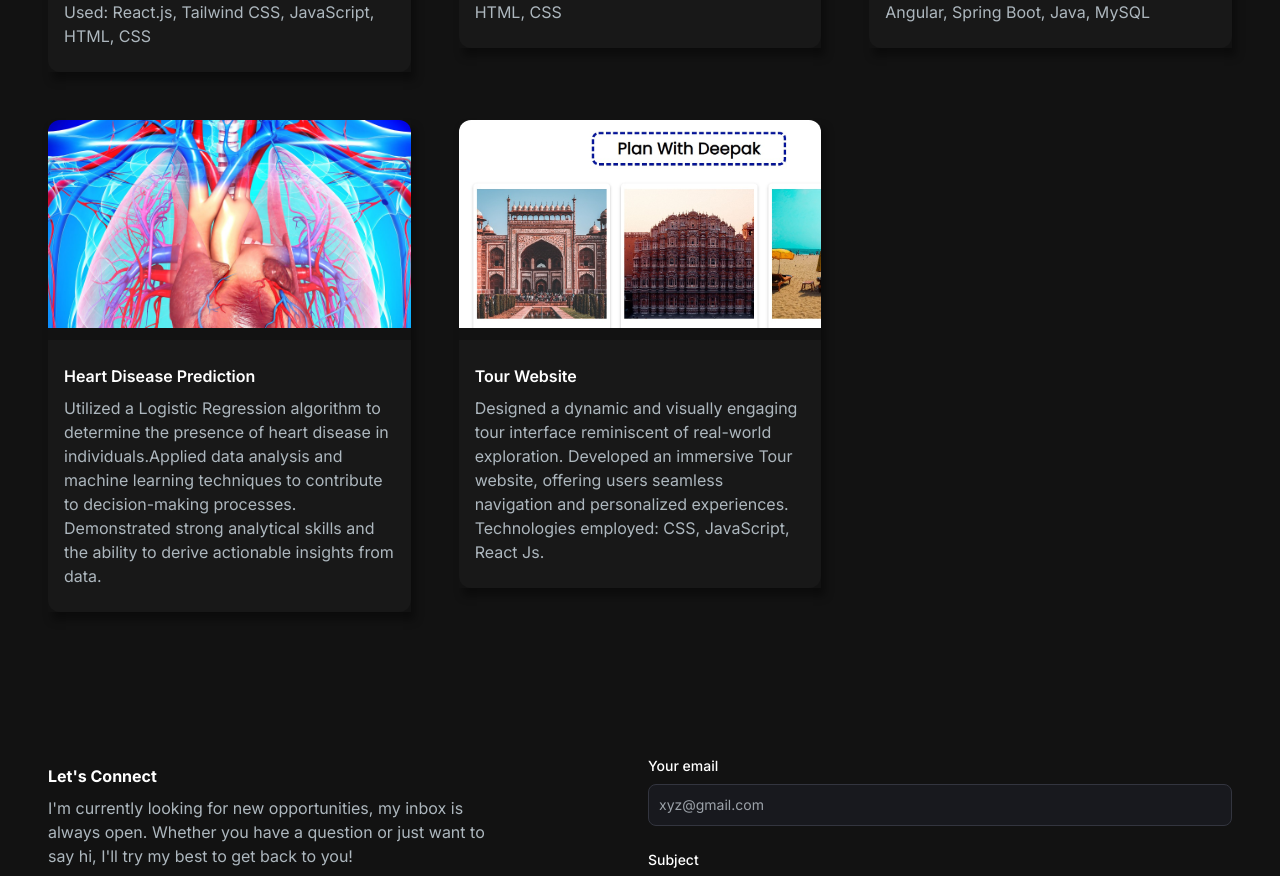
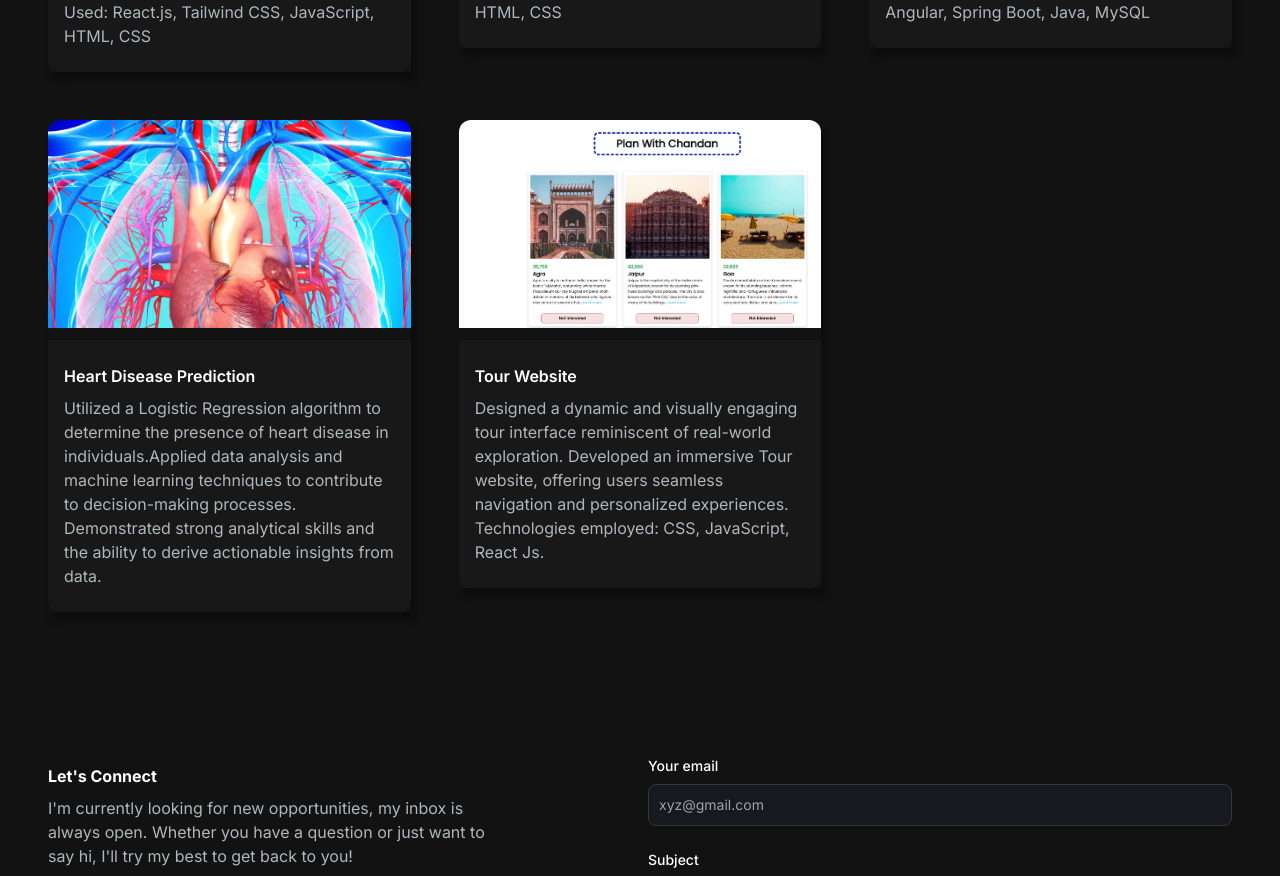
Before and after one commit to Chandan0080/Portfolio, a Next.js app: page / in a window 1280 px wide. Shown: the part 2045-2921 px from the top of the page. Built offline with nearby package versions, Linux system fonts and the light colour scheme.

Commit message:
Update project image for Tour Website

```diff
--- a/src/app/components/ProjectSection.jsx
+++ b/src/app/components/ProjectSection.jsx
@@ -47,7 +47,7 @@ const projectsData = [
         id: 5,
         title: "Tour Website",
         description: "Designed a dynamic and visually engaging tour interface reminiscent of real-world exploration. Developed an immersive Tour website, offering users seamless navigation and personalized experiences. Technologies employed:  CSS, JavaScript, React Js.",
-        image: "/images/projects/tour-website.jpeg",
+        image: "/images/projects/plan-with-chandan.png",
         tag:["All","Web"],
 
         gitUrl: "https://github.com/Chandan0080/Plan-With-Chandan"
```
